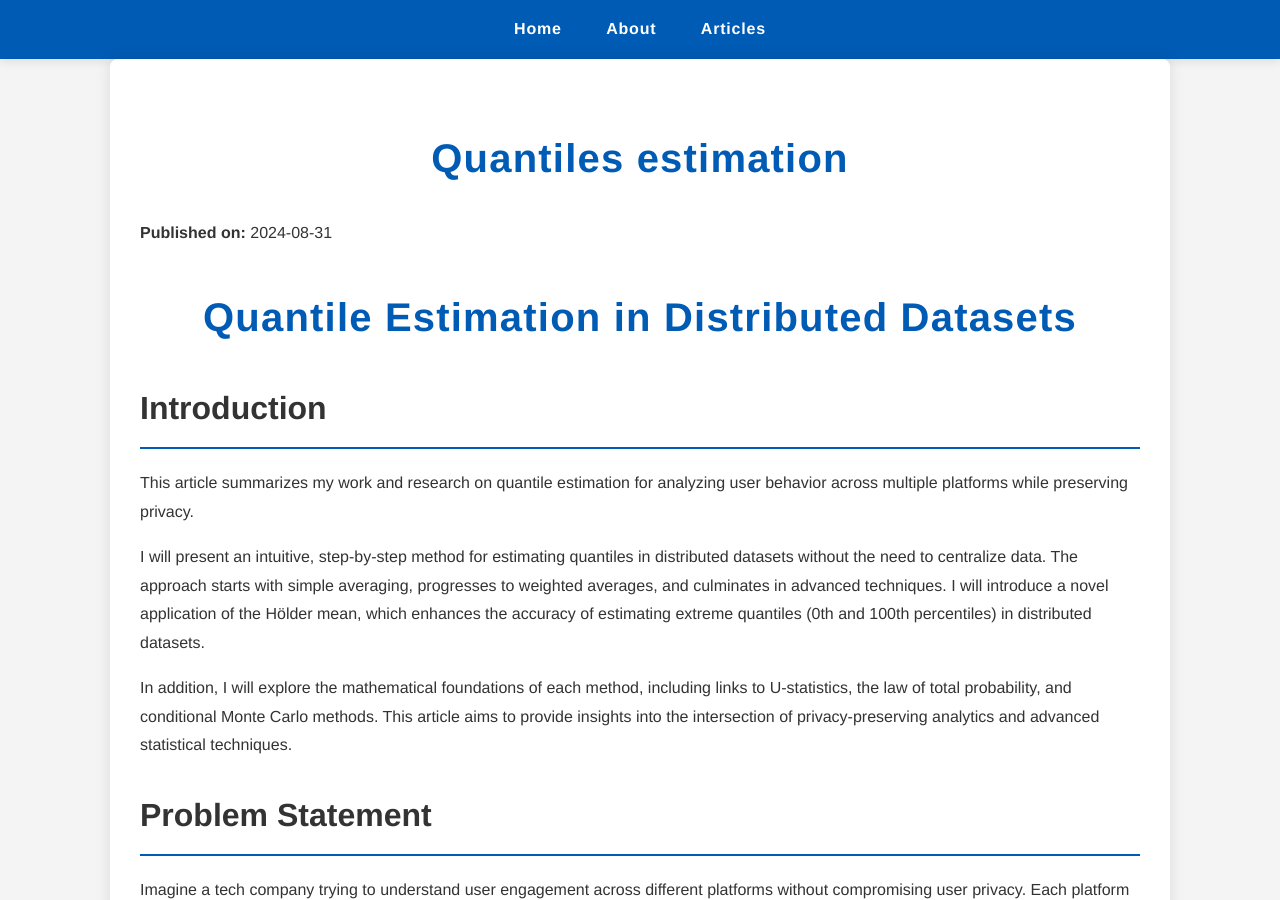
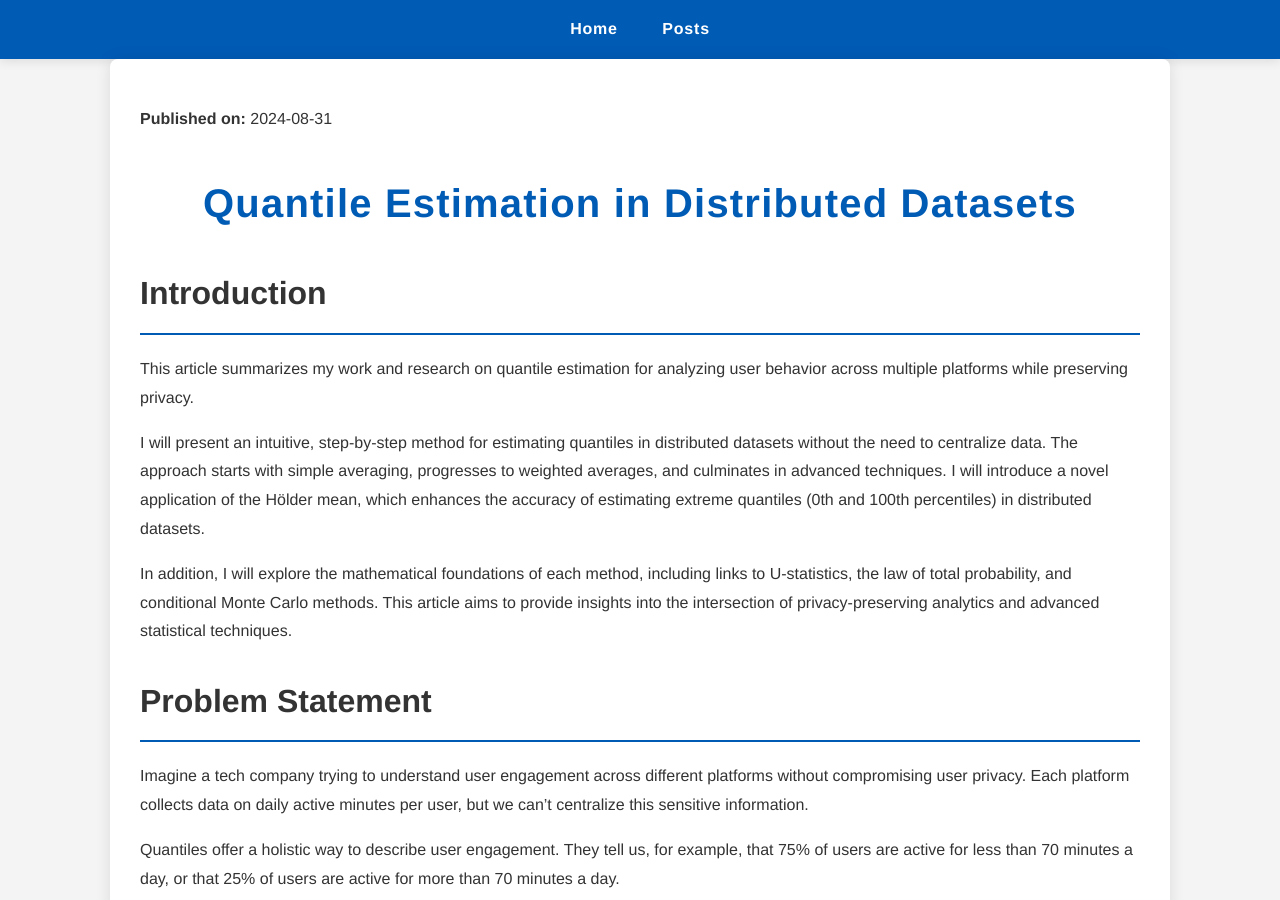
Before and after one commit to b7amine/b7amine.github.io, a Jekyll site: the page built from _posts/2024-08-31-Quantiles estimation.md, in a window 1280 px wide and 900 px high. Built offline with Jekyll 4.4.1, drawn with Linux system fonts in a browser that asks for light colours; our own code applies the rules of GitHub Pages for plain Markdown files.

Commit message:
update blog

```diff
--- a/_includes/header.html
+++ b/_includes/header.html
@@ -1,5 +1,4 @@
 <nav>
     <a href="{{ site.baseurl }}/">Home</a>
-    <a href="{{ site.baseurl }}/about.html">About Me</a>
-    <a href="{{ site.baseurl }}/articles.html">Articles</a>
+    <a href="{{ site.baseurl }}/articles.html">Posts</a>
 </nav>
--- a/_layouts/post.html
+++ b/_layouts/post.html
@@ -10,14 +10,12 @@
     <header>
         <nav>
             <a href="{{ site.baseurl }}/">Home</a>
-            <a href="{{ site.baseurl }}/about.html">About</a>
-            <a href="{{ site.baseurl }}/articles.html">Articles</a>
+            <a href="{{ site.baseurl }}/articles.html">Posts</a>
         </nav>
     </header>
 
     <main>
         <article>
-            <h1>{{ page.title }}</h1>
             <p><strong>Published on:</strong> {{ page.date | date: "%Y-%m-%d" }}</p>
             {{ content }}
         </article>
```
Also changed, not shown: 1 other file.
